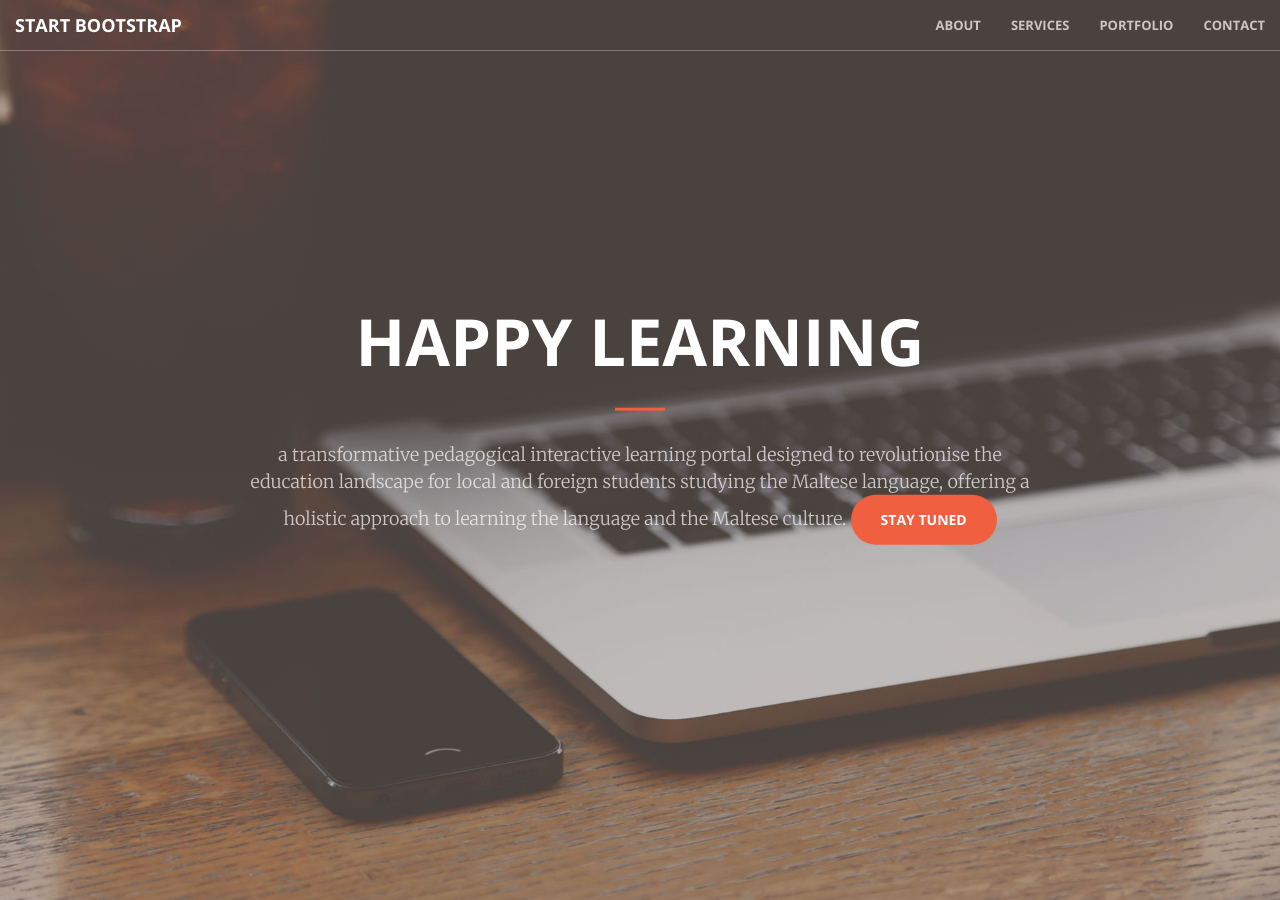
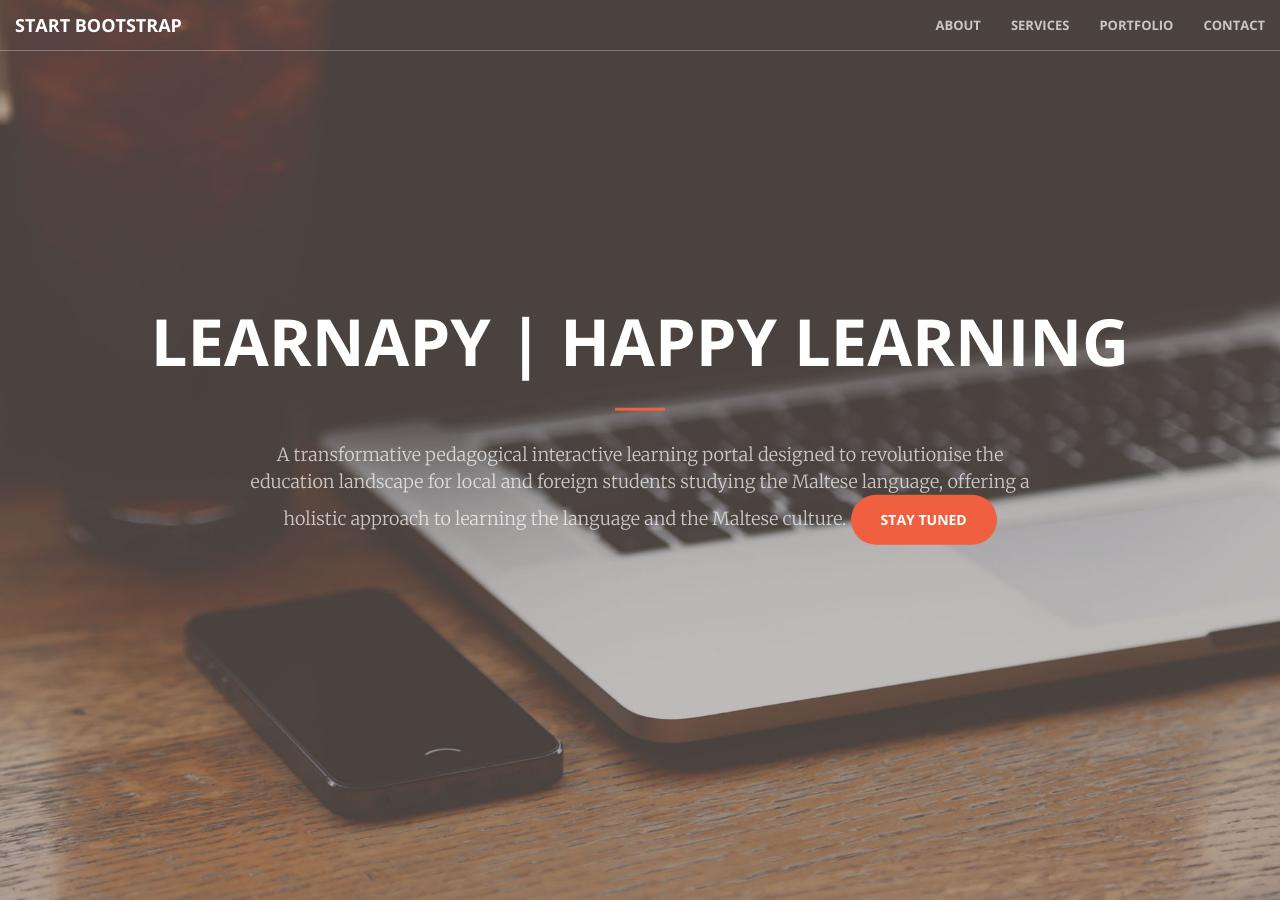
Before and after one commit to cassarro/learnapy, a Jekyll site: the page built from index.html, in a window 1280 px wide and 900 px high. Built offline with Jekyll 4.4.1, drawn with Linux system fonts in a browser that asks for light colours.

Commit message:
Update header.html

```diff
--- a/_includes/header.html
+++ b/_includes/header.html
@@ -1,9 +1,9 @@
 <header>
     <div class="header-content">
         <div class="header-content-inner">
-            <h1>Happy Learning</h1>
+            <h1>Learnapy | Happy Learning</h1>
             <hr>
-            <p>a transformative pedagogical interactive learning portal designed to revolutionise the education landscape for local and foreign students studying the Maltese language, offering a holistic approach to learning the language and the Maltese culture.</a>
+            <p>A transformative pedagogical interactive learning portal designed to revolutionise the education landscape for local and foreign students studying the Maltese language, offering a holistic approach to learning the language and the Maltese culture.</a>
 
              <a href="#about" class="btn btn-primary btn-xl page-scroll">Stay Tuned</a>
         </div>
```
